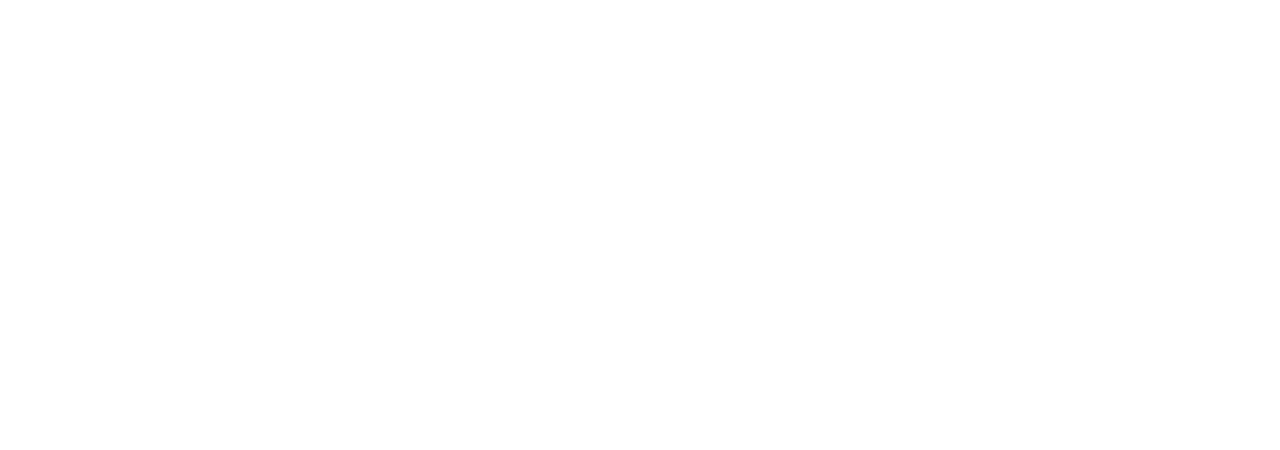
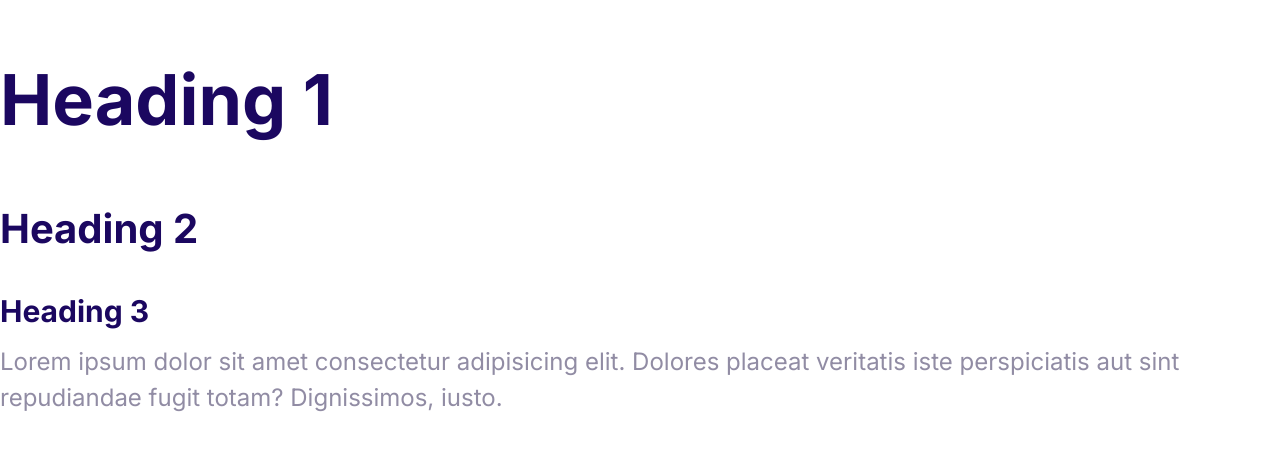
Before and after one commit to YasserAlQasimi/YAsser-Al-Qasimi, a plain HTML site: page index.html in a window 1280 px wide. Drawn offline with Linux system fonts and the light colour scheme.

Commit message:
define the styles for the fonts

```diff
--- a/css/styles.css
+++ b/css/styles.css
@@ -5,3 +5,40 @@
   --color-heading: #1b0760;
   --color-body: #918ca4;
 }
+
+html {
+  /* 62.5% of 16px = 10px */
+  font-size: 62.5%;
+}
+
+body {
+  font-family: Inter, Arial, Helvetica, sans-serif;
+  font-size: 2.4rem;
+  line-height: 1.5;
+  color: var(--color-body);
+  margin-bottom: 1rem;
+}
+
+h1 {
+  font-size: 7rem;
+}
+
+h2 {
+  font-size: 4rem;
+  margin-bottom: 1rem;
+}
+
+h3 {
+  font-size: 3rem;
+  margin-bottom: 1rem;
+}
+
+p {
+  margin-top: 0;
+}
+
+H1,
+h2,
+h3 {
+  color: var(--color-heading);
+}
--- a/index.html
+++ b/index.html
@@ -5,8 +5,23 @@
     <meta http-equiv="X-UA-Compatible" content="IE=edge" />
     <meta name="viewport" content="width=device-width, initial-scale=1.0" />
     <title>Document</title>
+    <link rel="preconnect" href="https://fonts.googleapis.com" />
+    <link rel="preconnect" href="https://fonts.gstatic.com" crossorigin />
+    <link
+      href="https://fonts.googleapis.com/css2?family=Inter:wght@400;700&display=swap"
+      rel="stylesheet"
+    />
     <link rel="stylesheet" href="css/normalize.css" />
     <link rel="stylesheet" href="css/styles.css" />
   </head>
-  <body></body>
+  <body>
+    <h1>Heading 1</h1>
+    <h2>Heading 2</h2>
+    <h3>Heading 3</h3>
+    <p>
+      Lorem ipsum dolor sit amet consectetur adipisicing elit. Dolores placeat
+      veritatis iste perspiciatis aut sint repudiandae fugit totam? Dignissimos,
+      iusto.
+    </p>
+  </body>
 </html>
```
